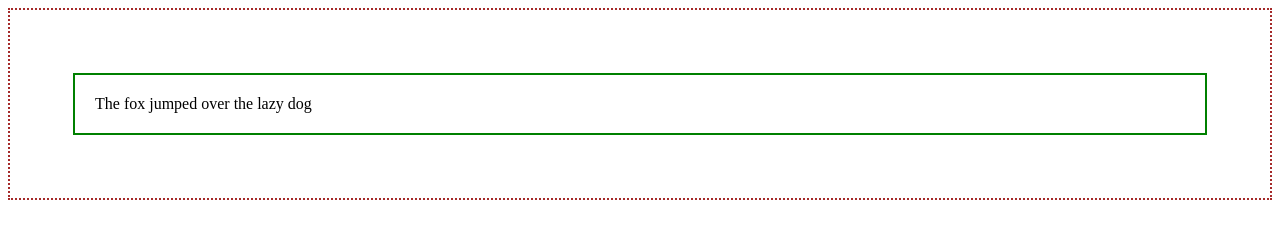
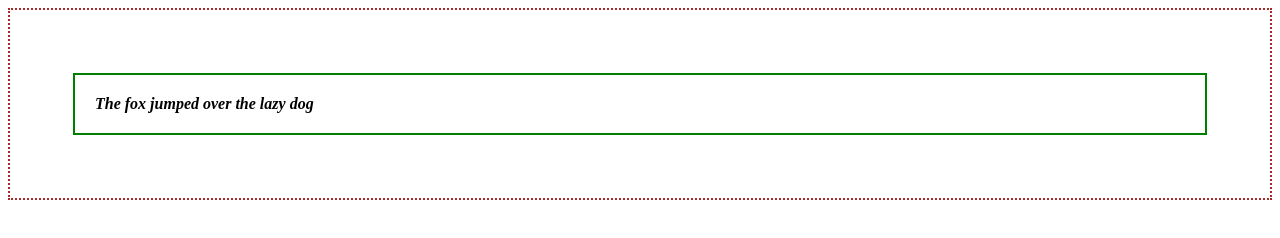
Before and after one commit to berissamuyizere/CSS-BOX-Model, a plain HTML site: page index.html in a window 1280 px wide. Drawn offline with Linux system fonts and the light colour scheme.

```diff
--- a/styles.css
+++ b/styles.css
@@ -8,7 +8,7 @@
     border: dotted 2px brown;
 }
 
-.label{
+label{
     font-style: italic;
     font-weight: bold;
 }
```
Also changed, not shown: 1 other file.
